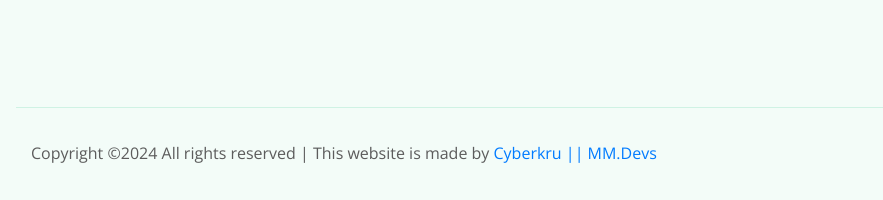
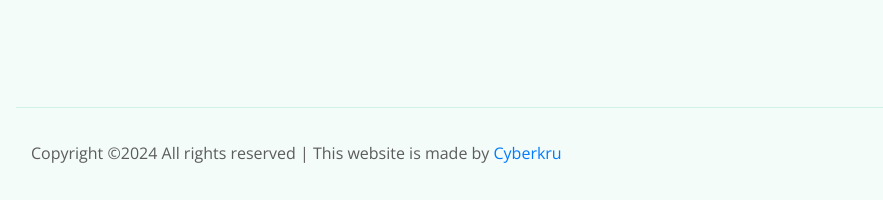
Before and after one commit to CyberkruSpace/Siweze, a plain HTML site: page index.html in a window 1280 px wide. Shown: the part 3421-3621 px from the top of the page, without its empty margins (54-937 px from the left). Drawn offline with nearby package versions, Linux system fonts and the light colour scheme.

Commit message:
index.html

```diff
--- a/index.html
+++ b/index.html
@@ -347,7 +347,7 @@
                     <div class="col-xl-12">
                         <p class="copy_right text-center">
                             <p>
-  Copyright &copy;<script>document.write(new Date().getFullYear());</script> All rights reserved | This website is made by <a href="https://www.cyberkru.co.za" target="_blank">Cyberkru || MM.Devs</a>
+  Copyright &copy;<script>document.write(new Date().getFullYear());</script> All rights reserved | This website is made by <a href="https://www.cyberkru.co.za" target="_blank">Cyberkru</a>
                             </p>
                         </p>
                     </div>
```
